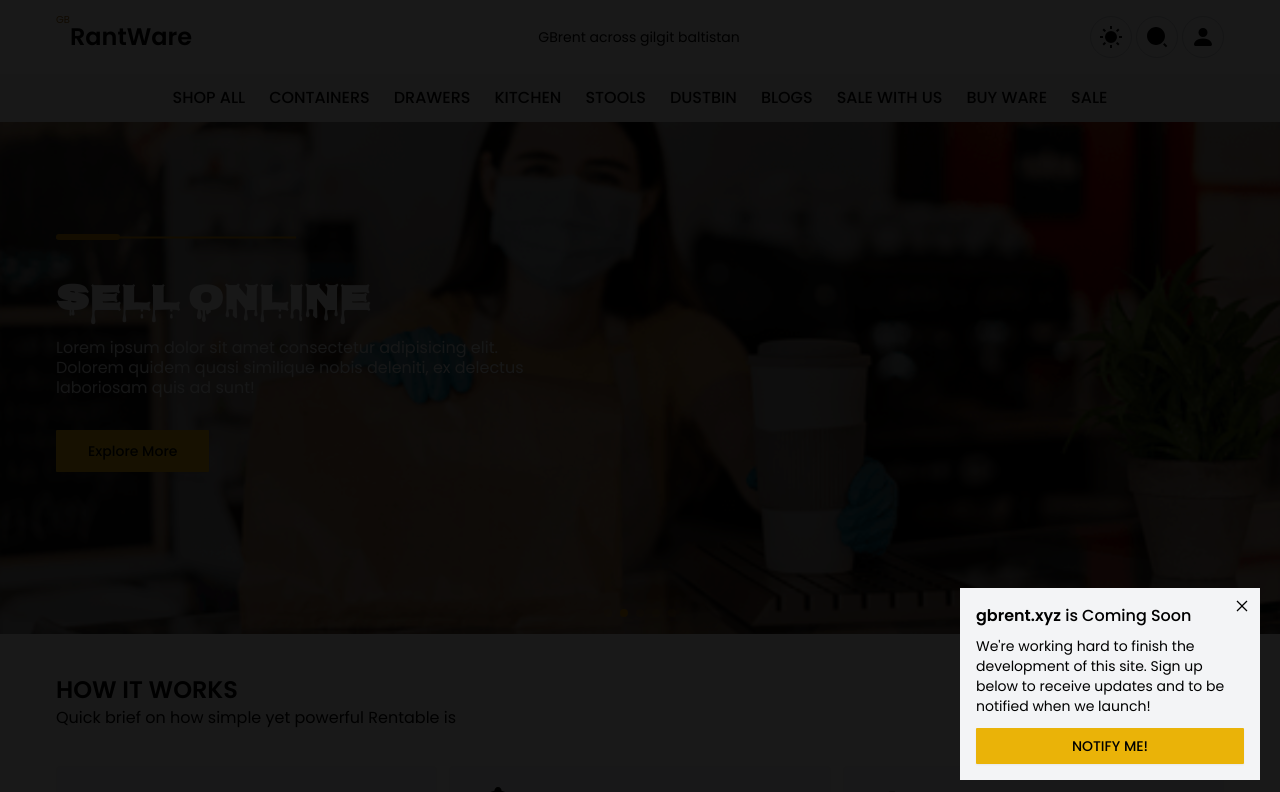
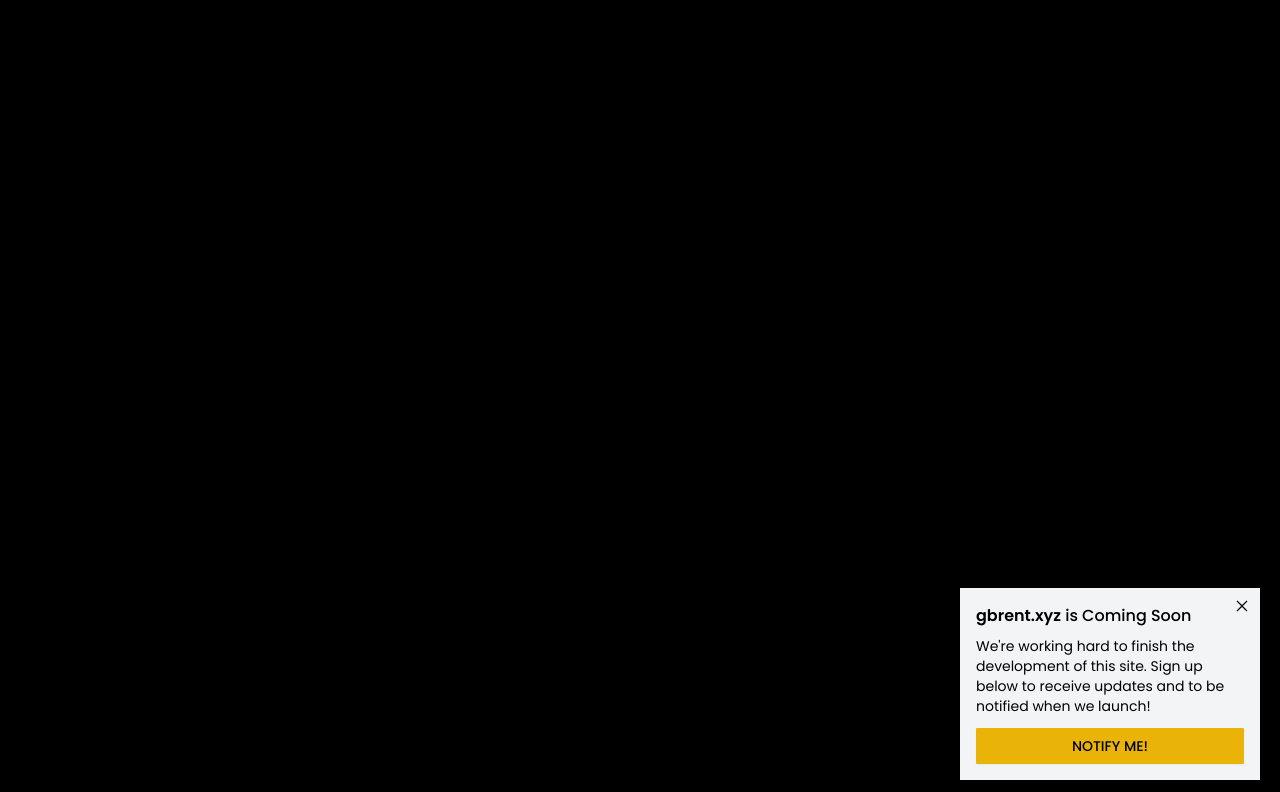
Before and after one commit to imran-baitham/gbrent, a Next.js app: page / in a window 1280 px wide. Shown: the top 792 px of the page. Built offline with nearby package versions, Linux system fonts and the light colour scheme; a web font is replaced by a local one.

Commit message:
update code

```diff
--- a/src/components/Reusable/Notify/Notify.tsx
+++ b/src/components/Reusable/Notify/Notify.tsx
@@ -18,7 +18,7 @@
   }, [notfi])
 
   return (
-    <div className="w-full h-screen bg-[rgba(0,0,0,0.9)] fixed z-40 top-0 right-0 left-0">
+    <div className="w-full h-screen bg-black fixed z-40 top-0 right-0 left-0">
       <motion.div
         animate={notfi ? 'open' : 'close'}
         transition={{ duration: 0.8 }}
```
